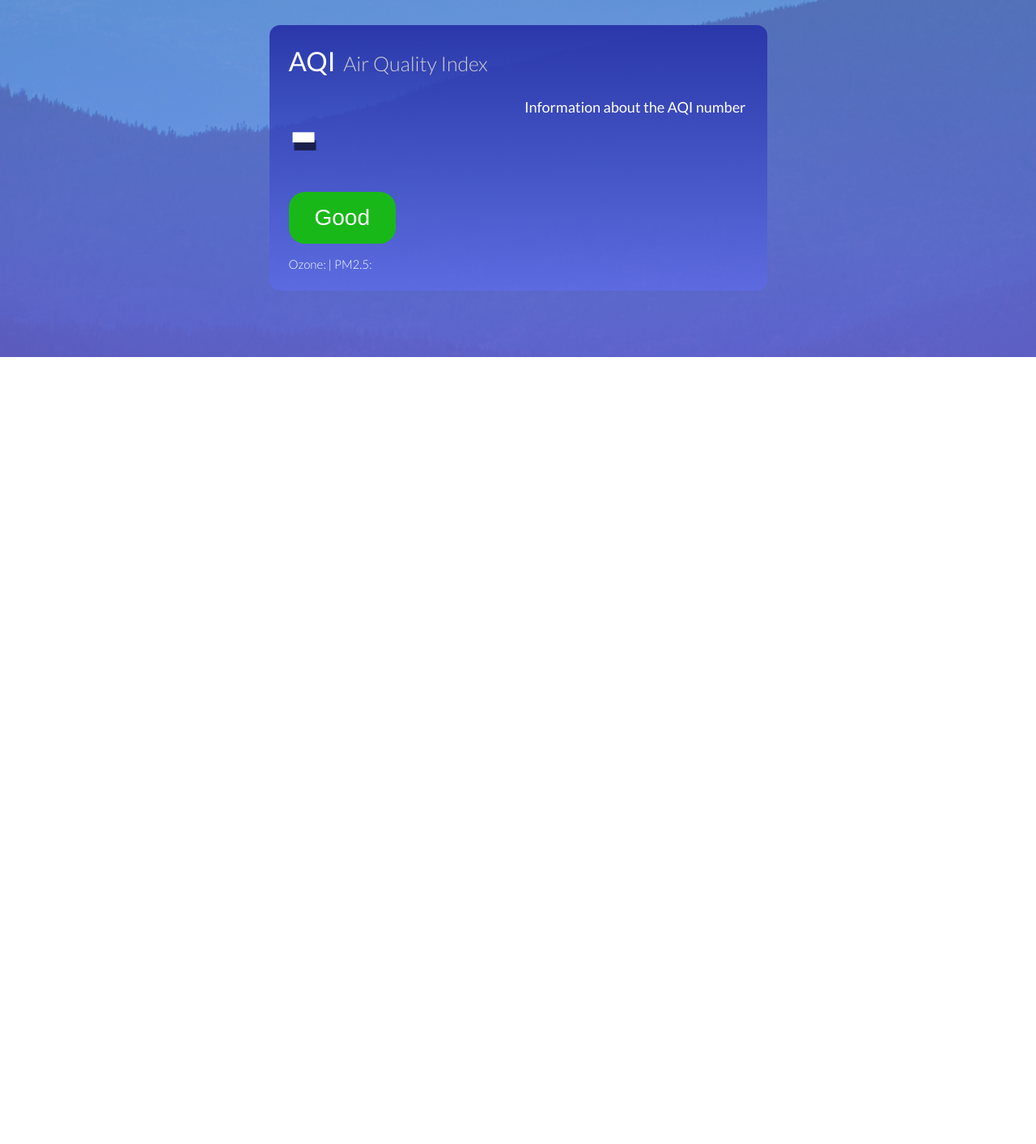
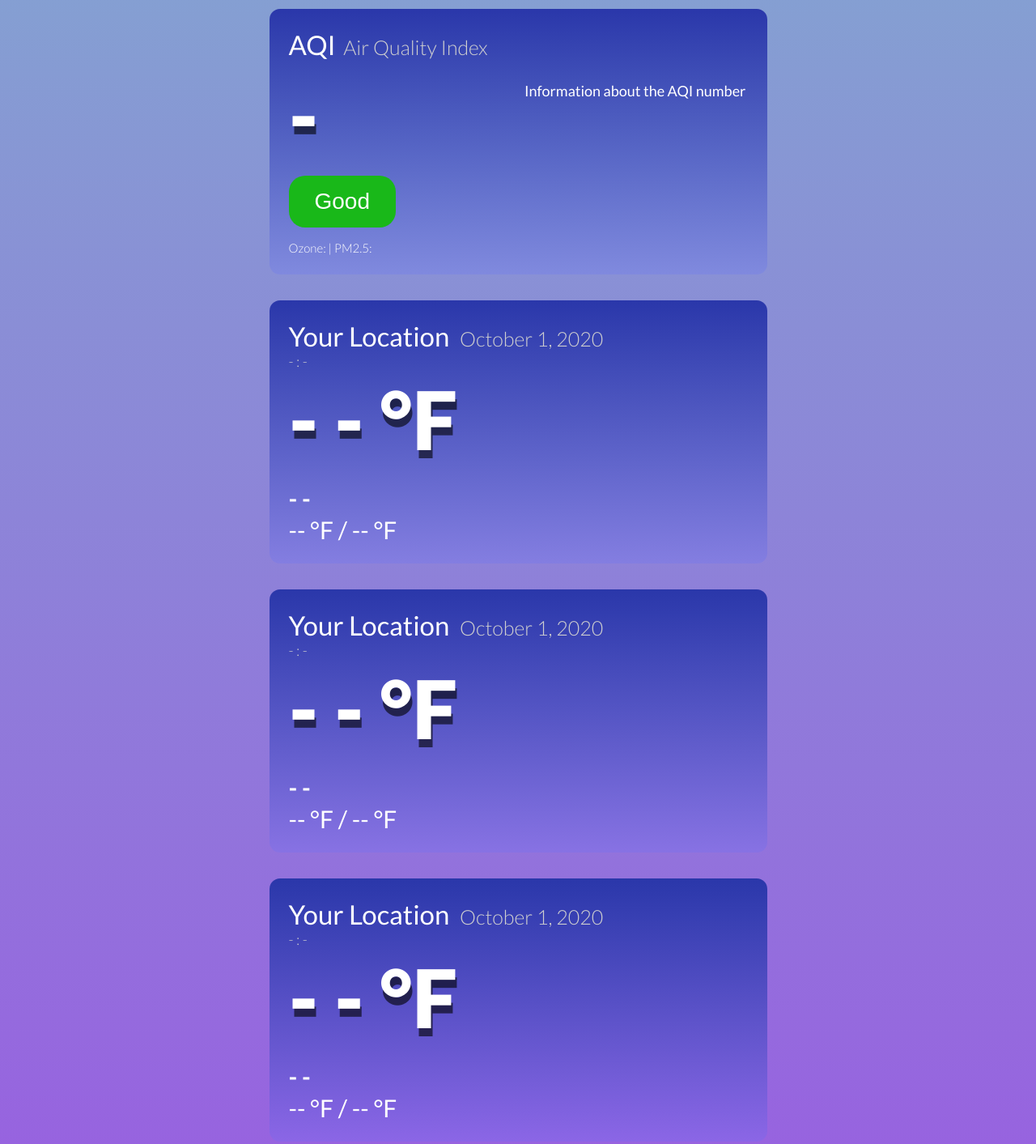
Before and after one commit to MiltonChung/AdvancedWeather, a plain HTML site: page SearchWeather/index.html in a window 1280 px wide. Shown: the part 454-1867 px from the top of the page at 81% size. Before the commit the page ends 895 px from the top, so only its background shows below. Drawn offline with Linux system fonts and the light colour scheme.

Commit message:
sticky nav - cards placeholders

```diff
--- a/SearchWeather/index.html
+++ b/SearchWeather/index.html
@@ -42,6 +42,7 @@
 							/>
 						</svg>
 					</div>
+					<a href="#cardsss">go to card2</a>
 					<input
 						type="text"
 						autocomplete="off"
@@ -52,6 +53,7 @@
 			</header>
 
 			<main>
+				<!-- Current Weather -->
 				<section class="card">
 					<div class="location">
 						<span class="city"> Your Location </span>
@@ -66,6 +68,7 @@
 					</div>
 				</section>
 
+				<!-- Current AQI -->
 				<section class="card">
 					<div class="aqiTitle">
 						<span class="abbrev">AQI</span>
@@ -88,6 +91,51 @@
 						</div>
 					</div>
 				</section>
+
+				<!-- Current weather more detailed -->
+				<section class="card">
+					<div class="location">
+						<span class="city"> Your Location </span>
+						<span class="date"> October 1, 2020</span>
+						<div class="time">- : -</div>
+					</div>
+					<div class="current">
+						<div class="temp">- - °F</div>
+
+						<div class="weather">- -</div>
+						<div class="hi-low">-- °F / -- °F</div>
+					</div>
+				</section>
+
+				<!-- Weather hourly forcast -->
+				<section class="card">
+					<div class="location">
+						<span class="city"> Your Location </span>
+						<span class="date"> October 1, 2020</span>
+						<div class="time">- : -</div>
+					</div>
+					<div class="current">
+						<div class="temp">- - °F</div>
+
+						<div class="weather">- -</div>
+						<div class="hi-low">-- °F / -- °F</div>
+					</div>
+				</section>
+
+				<!--  Weather daily forcast -->
+				<section class="card">
+					<div class="location">
+						<span class="city"> Your Location </span>
+						<span class="date"> October 1, 2020</span>
+						<div class="time">- : -</div>
+					</div>
+					<div class="current">
+						<div class="temp">- - °F</div>
+
+						<div class="weather">- -</div>
+						<div class="hi-low">-- °F / -- °F</div>
+					</div>
+				</section>
 			</main>
 		</div>
 		<script src="main.js"></script>
--- a/SearchWeather/style.css
+++ b/SearchWeather/style.css
@@ -6,9 +6,9 @@
 
 body {
 	font-family: "Lato", sans-serif;
-	background-image: url("bg.jpg");
+	/* background-image: url("bg.jpg");
 	background-size: cover;
-	background-position: top center;
+	background-position: top center; */
 }
 
 .app-wrap {
@@ -17,9 +17,10 @@ body {
 	min-height: 100vh;
 	background-image: linear-gradient(
 		to bottom,
-		rgba(127, 178, 206, 0.5),
-		rgba(170, 109, 249, 0.5)
+		rgba(127, 178, 206, 1),
+		rgb(152, 96, 224)
 	);
+	position: relative;
 }
 
 .header_container {
@@ -33,10 +34,13 @@ body {
 header {
 	background: #3a3895;
 	box-shadow: 0px 2px 20px 10px rgb(0, 20, 85);
+	position: sticky;
+	top: 0;
+	z-index: 2;
 }
 
 header .logo svg {
-	height: 100px;
+	height: 80px;
 }
 
 header input {
@@ -79,7 +83,7 @@ main {
 }
 
 .card {
-	background: linear-gradient(to bottom, #2a37aa, rgba(95, 111, 255, 0.4));
+	background: linear-gradient(to bottom, #2a37aa, rgba(95, 111, 255, 0.21));
 	width: 50%;
 	height: 100%;
 	margin-bottom: 2rem;
```
